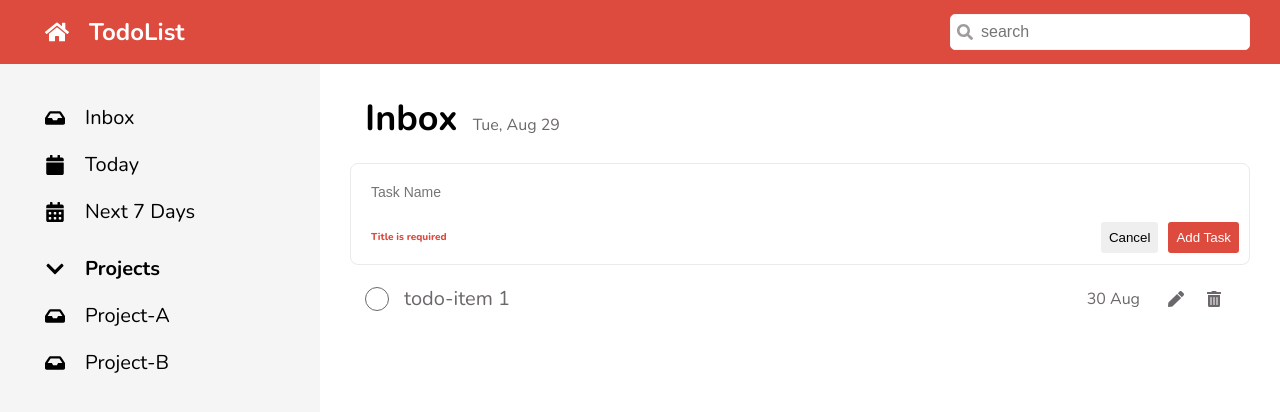
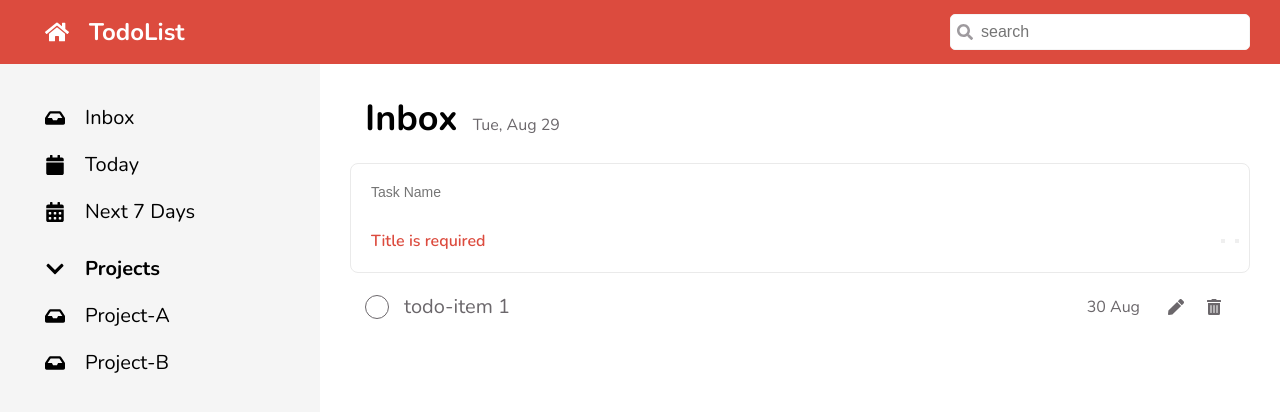
Before and after one commit to Joamthai/CC15-Todolist, a React (Create React App) app: page / in a window 1280 px wide. Both pictures are taken after a click on the element "Add Task". Shown: the top 412 px of the page. Built offline with nearby package versions, Linux system fonts and the light colour scheme.

Commit message:
impove:btn

```diff
--- a/src/components/Common/Button/Button.module.scss
+++ b/src/components/Common/Button/Button.module.scss
@@ -6,6 +6,7 @@
   border-radius: 3px;
   cursor: pointer;
   flex: 1;
+  white-space: nowrap;
 
   &__primary {
     background-color: $primary;
--- a/src/components/Todo/TodoCreate.jsx
+++ b/src/components/Todo/TodoCreate.jsx
@@ -17,20 +17,15 @@ import styles from './TodoCreate.module.scss';
 function TodoCreate() {
   // HOOK FN
   const [isOpenForm, setIsOpenForm] = useState(false)
-  console.log(isOpenForm)
-
-  let active = true
 
   // #2 : JS Function (Logic)
   const handleClick = function(event) {
-    console.log('clicked')
     setIsOpenForm(!isOpenForm)
-    // active = !active;
-    // console.log('clicked', active)
   }
+
   return (
     <>
-    {isOpenForm ?  <TodoForm /> :
+    {isOpenForm ?  <TodoForm textSubmit='Add Task'/> :
     (<div className={styles.todo__create} onClick={handleClick}>
       <div className={styles.todo__create__button}>
         <HiPlus />
--- a/src/components/Todo/TodoForm.jsx
+++ b/src/components/Todo/TodoForm.jsx
@@ -1,6 +1,6 @@
 import styles from './TodoForm.module.scss';
 
-function TodoForm() {
+function TodoForm(props) {
   return (
     <form className={styles.todo__form__container}>
       {/*	Body */}
@@ -10,8 +10,8 @@ function TodoForm() {
       <div className={styles.todo__form__footer}>
         <p className={styles.todo__error}>Title is required</p>
         <div className={styles.todo__form__buttons}>
-          <button>Cancel</button>
-          <button>Add Task</button>
+          <button text='Cancel' active={false}/>
+          <button text={props.textSubmit} active={true}/>
         </div>
       </div>
     </form>
--- a/src/components/Todo/TodoForm.module.scss
+++ b/src/components/Todo/TodoForm.module.scss
@@ -31,25 +31,13 @@
 .todo__error {
   justify-self: start;
   padding: 10px;
-  font-size: 10px;
-  font-weight: 800;
+  font-size: $text-base;
+  font-weight: 600;
   color: $primary;
 }
 .todo__form__buttons {
   display: flex;
   justify-content: flex-end;
   gap: 10px;
-  flex: 1;
 
-  & > button {
-    border: none;
-    padding: 8px;
-    border-radius: 3px;
-    cursor: pointer;
-  }
-
-  & > button:last-child {
-    background-color: $primary;
-    color: $white;
-  }
 }
```
Also changed, not shown: src/components/Todo/TodoList.jsx (+13 -7 lines).
